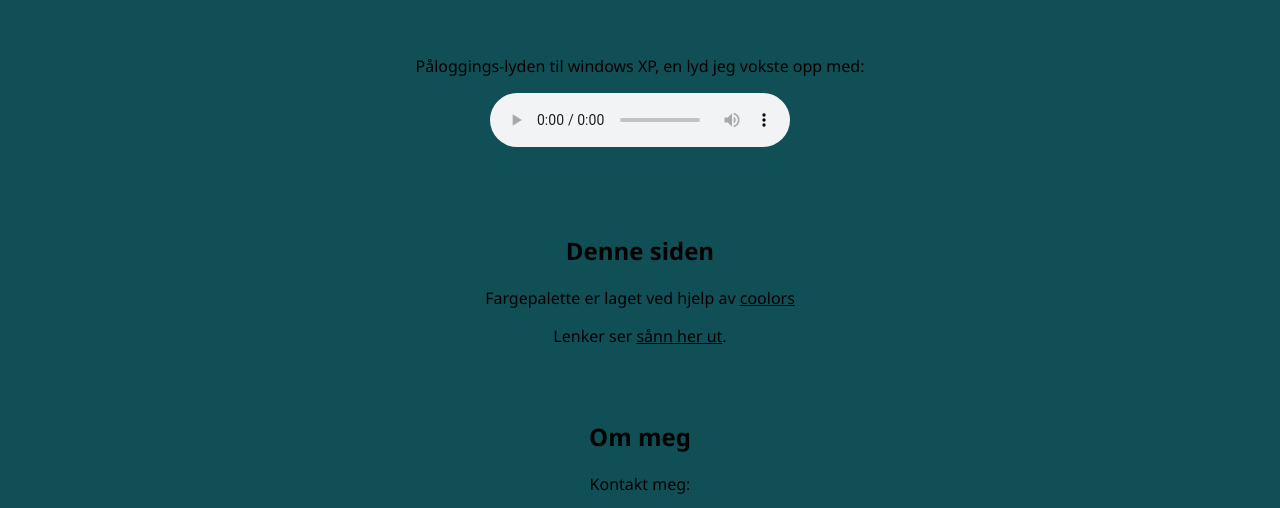
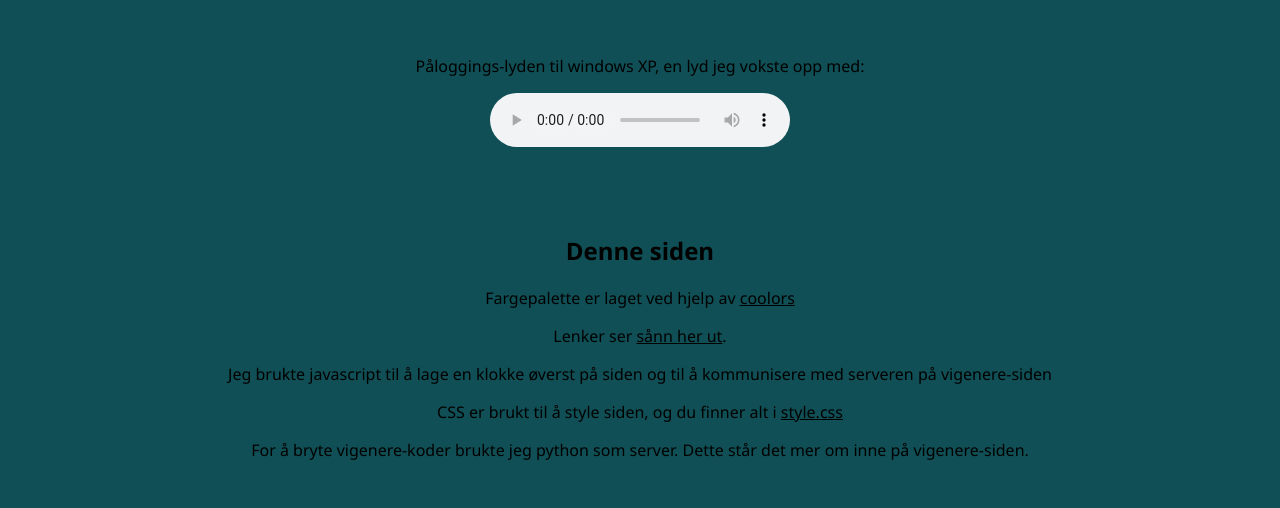
Before and after one commit to Sverreabo/andreside, a plain HTML site: page index.html in a window 1280 px wide. Shown: the part 1409-1917 px from the top of the page. Drawn offline with Linux system fonts and the light colour scheme.

Commit message:
Om siden

```diff
--- a/index.html
+++ b/index.html
@@ -18,6 +18,7 @@
         <nav class=panel>
             <a href="#prosjekter" class=button>Prosjekter</a>
             <a href="#multimedia" class=button>Multimedia</a>
+            <a href="#siden" class=button>Denne siden</a>
             <a href="#om_meg" class=button>Om meg</a>
         </nav>
         <div class="panel" id=prosjekter>
@@ -78,6 +79,12 @@
                     class="inline">coolors</a></p>
             <p>Lenker ser <a href="https://www.youtube.com/watch?v=dQw4w9WgXcQ" target="_blank" class="inline">sånn her
                     ut</a>.</p>
+            <p>Jeg brukte javascript til å lage en klokke øverst på siden og til å kommunisere med serveren på
+                vigenere-siden</p>
+            <p>CSS er brukt til å style siden, og du finner alt i <a href="style.css" target="_blank"
+                    class="inline">style.css</a></p>
+            <p>For å bryte vigenere-koder brukte jeg python som server. Dette står det mer om inne på vigenere-siden.
+            </p>
         </div>
 
         <div class=panel id="om_meg">
@@ -93,7 +100,7 @@
                     <img src="resources/phone.svg">
                 </article>
             </a>
-            <a href="https://github.com/yeePlayz">
+            <a href="https://github.com/yeePlayz" target="_blank">
                 <article class="tight_panel inline-block">
                     <img src="resources/github.svg">
                 </article>
```
